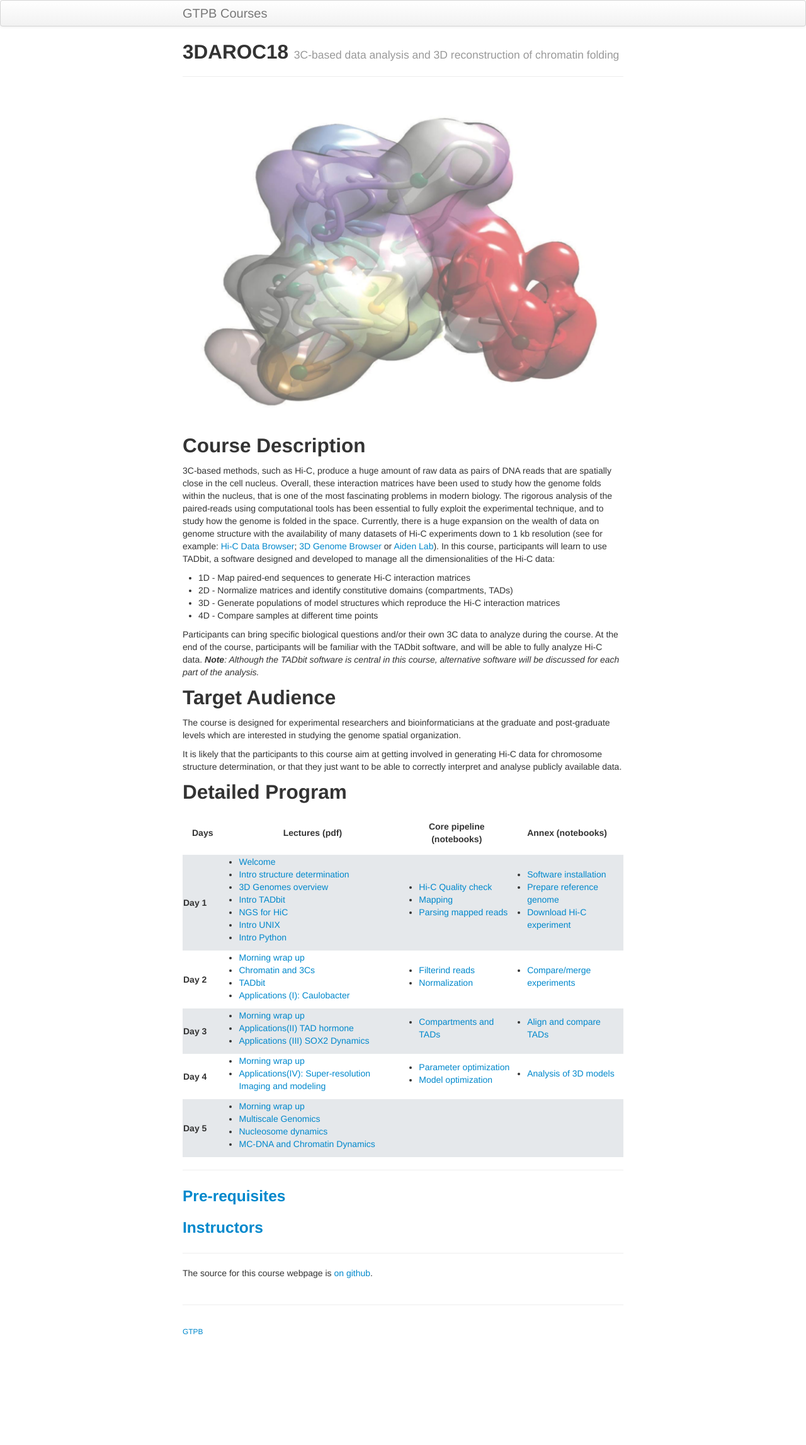
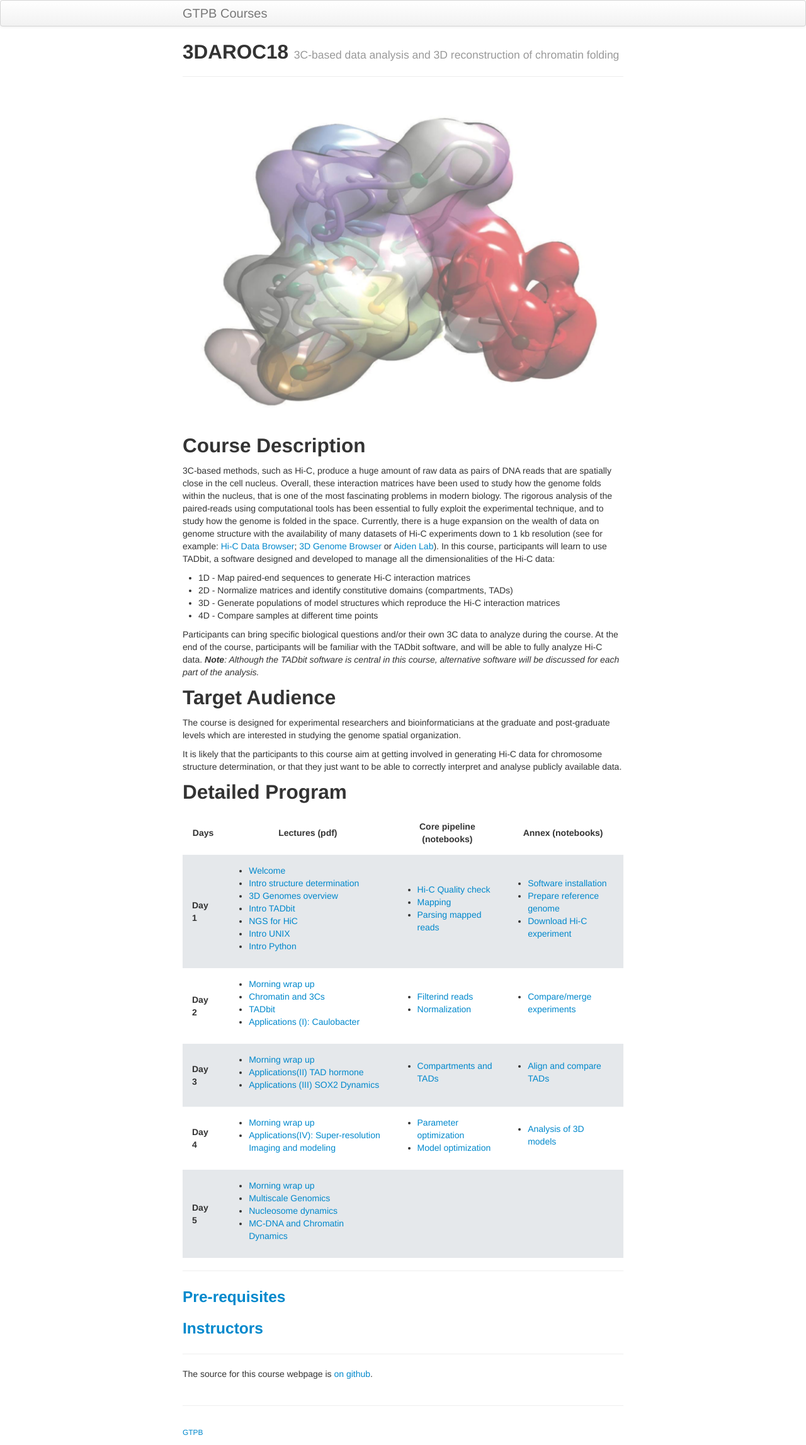
Before and after one commit to GTPB/3DAROC18, a Jekyll site: the page built from index.md, in a window 1280 px wide. Shown: the whole page at 63% size. Built offline with Jekyll 4.4.1, drawn with Linux system fonts in a browser that asks for light colours; before the commit the page ends 2134 px from its top, so only the background shows below that.

Commit message:
Update kbroman.css

```diff
--- a/assets/themes/twitter/css/kbroman.css
+++ b/assets/themes/twitter/css/kbroman.css
@@ -14,3 +14,7 @@ pre {
 a code {
   color: #08c;
 }
+
+td, th {
+  padding: 15px;
+}
```
